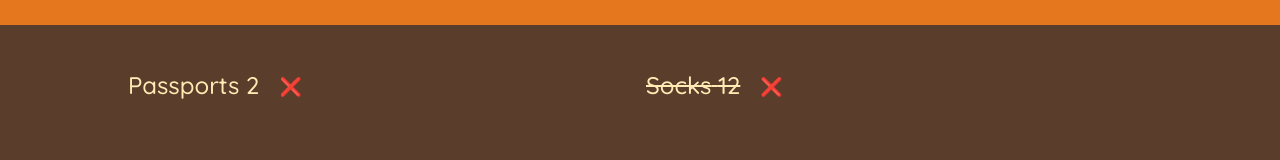
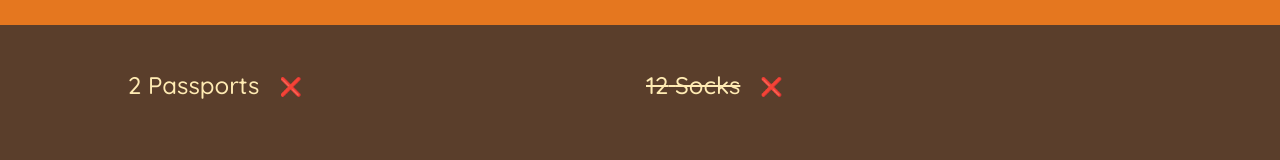
Before and after one commit to HakikiAhmedDjeber/travel-list, a React (Create React App) app: page / in a window 1280 px wide. Shown: the part 270-430 px from the top of the page. Built offline with nearby package versions, Linux system fonts and the light colour scheme.

Commit message:
practice lifting up state

```diff
--- a/src/App.js
+++ b/src/App.js
@@ -6,11 +6,17 @@
 ];
 
 export default function App() {
+  const [items, setItems] = useState(initialItems);
+
+  function handleAddItems(item) {
+    setItems((items) => [...items, item]);
+  }
+
   return (
     <div className="app">
       <Logo />
-      <From />
-      <PackingList />
+      <From onAddItems={handleAddItems} />
+      <PackingList items={items} />
       <Stats />
     </div>
   );
@@ -19,7 +25,8 @@
 function Logo() {
   return <h1>🏝 Far Away 👜</h1>;
 }
-function From() {
+//
+function From({ onAddItems }) {
   const [description, setDescription] = useState("");
   const [quantity, setQuantity] = useState(1);
 
@@ -30,6 +37,8 @@
 
     const newItem = { description, quantity, packed: false, id: Date.now() };
     console.log(newItem);
+
+    onAddItems(newItem);
 
     setDescription(() => "");
     setQuantity(() => 1);
@@ -60,28 +69,31 @@
     </form>
   );
 }
-function PackingList() {
+//
+function PackingList({ items }) {
   return (
     <div className="list">
       <ul>
-        {initialItems.map((item) => (
+        {items.map((item) => (
           <Item item={item} key={item.id} />
         ))}
       </ul>
     </div>
   );
 }
+//
 function Item({ item }) {
   return (
     <li>
       {/* {<input type="checkbox" checked={item.packed} />} */}
       <span style={item.packed ? { textDecoration: "line-through" } : {}}>
-        {item.description} {item.quantity}
+        {item.quantity} {item.description}
       </span>
       <button>❌</button>
     </li>
   );
 }
+//
 function Stats() {
   return (
     <footer className="stats">
```
